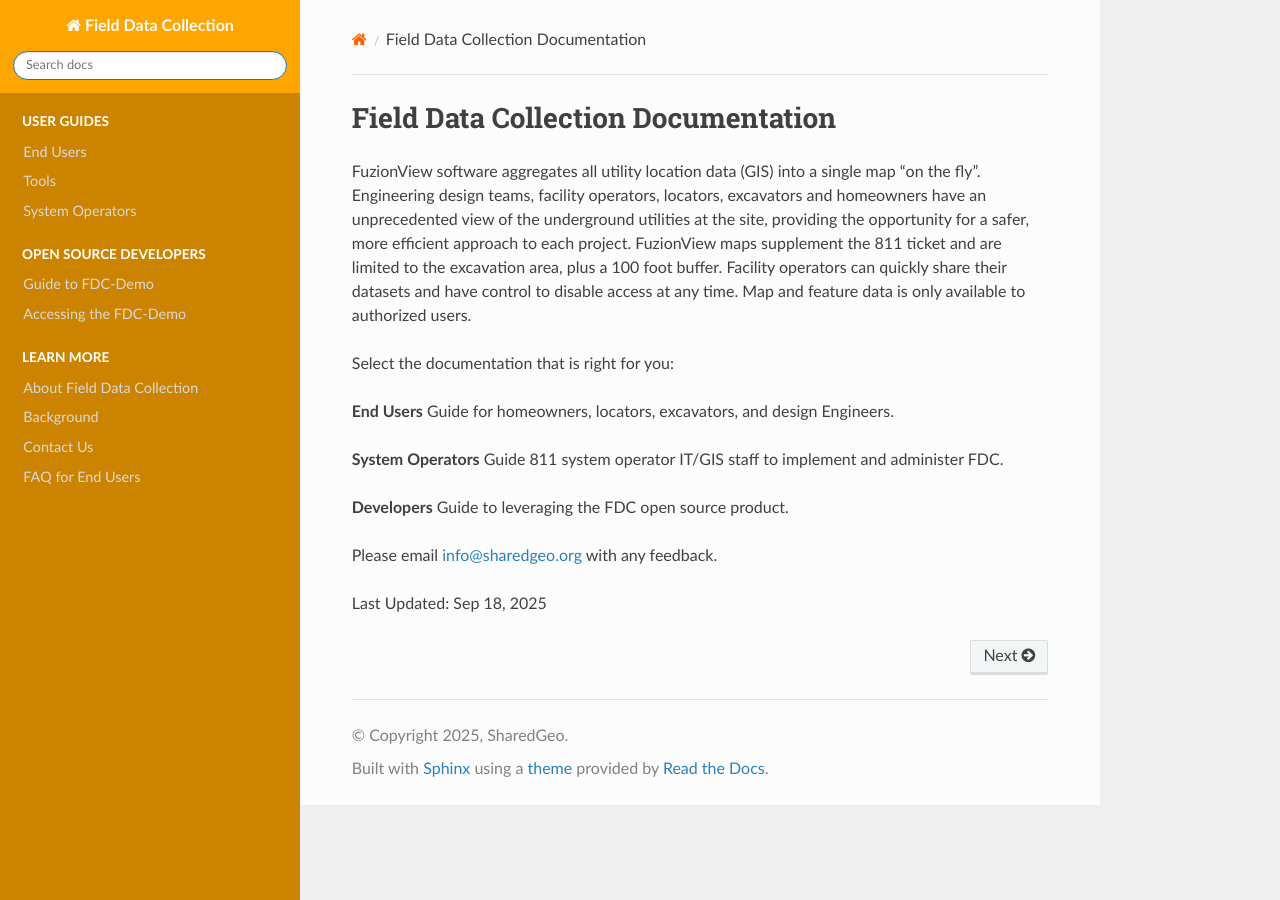
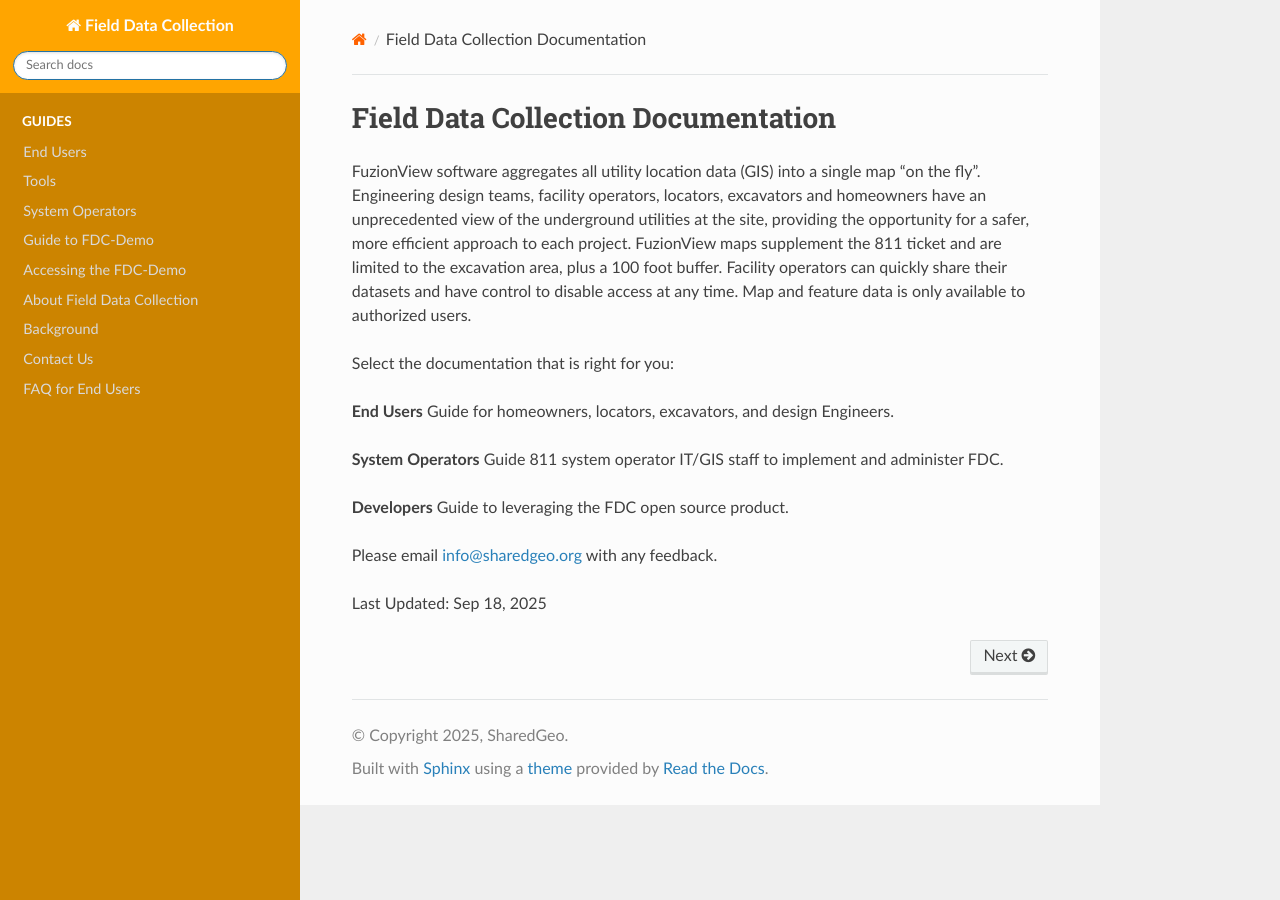
Before and after one commit to sharedgeo/FDC-Docs, a Sphinx documentation site: the page built from source/index.rst, in a window 1280 px wide. Built offline with Sphinx 7.4.7 and the Read the Docs theme 3.1.0, drawn with Linux system fonts in a browser that asks for light colours.

```diff
--- a/source/index.rst
+++ b/source/index.rst
@@ -21,23 +21,11 @@ Please email info@sharedgeo.org with any feedback.
 .. toctree::
    :hidden:
    :maxdepth: 99
-   :caption: User Guides
+   :caption: Guides
 
    EndUsers
    SystemOperators
-
-.. toctree::
-   :hidden:
-   :maxdepth: 99
-   :caption: Open Source Developers
-
    DevGuide
-
-.. toctree::
-   :hidden:
-   :maxdepth: 99
-   :caption: Learn More
-
    About
    FAQ
 
```
